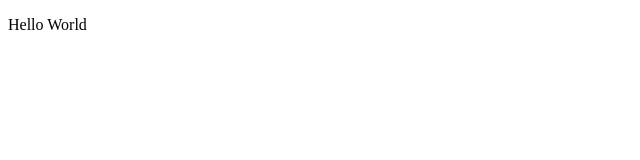
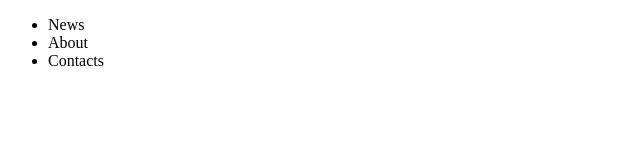
Before and after one commit to dane4ka-web/test, a plain HTML site: page index.html in a window 1280 px wide. Shown: the whole page, without its empty margins (0-640 px from the left). Drawn offline with Linux system fonts and the light colour scheme.

Commit message:
new commit

```diff
--- a/index.html
+++ b/index.html
@@ -6,6 +6,14 @@
     <title>Document</title>
   </head>
   <body>
-    <p>Hello World</p>
+    <header class="header">
+      <nav class="menu">
+        <ul class="header__list">
+          <li class="header__item">News</li>
+          <li class="header__item">About</li>
+          <li class="header__item">Contacts</li>
+        </ul>
+      </nav>
+    </header>
   </body>
 </html>
```
